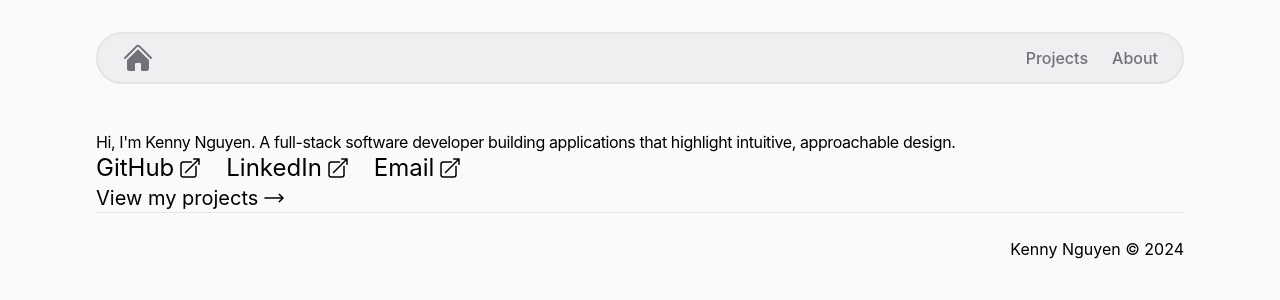
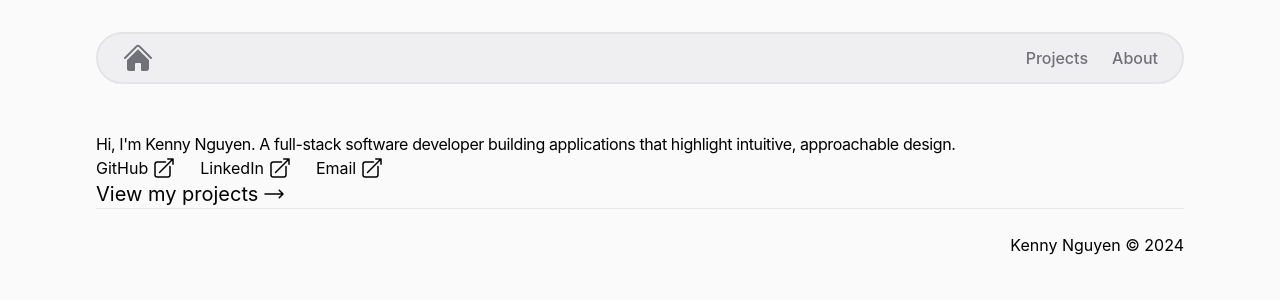
Before and after one commit to ken-ux/portfolio, a React (Vite) app: page / in a window 1280 px wide. Shown: the top 300 px of the page. Built offline with nearby package versions, Linux system fonts and the light colour scheme; a web font is replaced by a local one.

Commit message:
Adjust line height on different screen sizes

```diff
--- a/src/pages/HomePage.tsx
+++ b/src/pages/HomePage.tsx
@@ -7,7 +7,7 @@ import { Link } from "react-router-dom";
 const HomePage = () => {
   return (
     <div className="mt-12 flex flex-col gap-12 md:w-4/5">
-      <div className="font-display text-3xl leading-tight tracking-tight sm:text-4xl md:text-5xl">
+      <div className="font-display text-3xl tracking-tight sm:text-4xl sm:leading-tight md:text-5xl md:leading-tight">
         <h1 className="inline">Hi, I'm Kenny Nguyen.</h1>
         <span>
           &nbsp;A full-stack software developer building applications that
@@ -15,7 +15,7 @@ const HomePage = () => {
         </span>
       </div>
 
-      <div className="flex flex-wrap gap-6 text-2xl">
+      <div className="flex flex-wrap gap-6 text-lg md:text-2xl">
         <a href="https://github.com/ken-ux" className="flex items-center gap-1">
           GitHub
           <ArrowTopRightOnSquareIcon className="h-6 w-6" />
```
